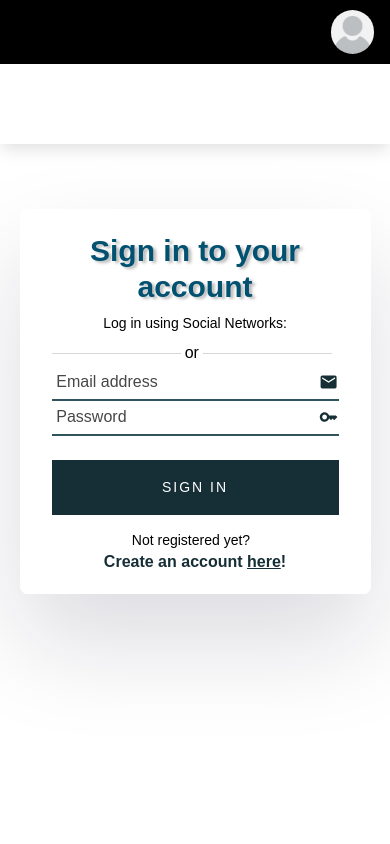
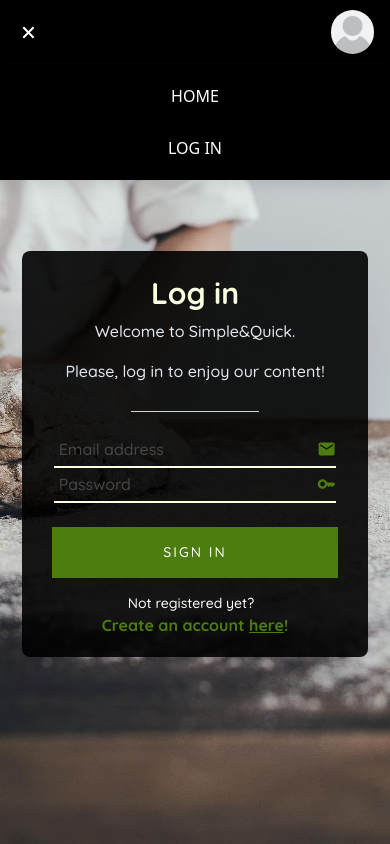
Before and after one commit to mgcaruso/frontend-developer-test, a React (Create React App) app: page /login in a window 390 px wide. Both pictures are taken after a click on the icon 28 px from the left and 32 px from the top of the page. Built offline with nearby package versions, Linux system fonts and the light colour scheme.

Commit message:
login responsive

```diff
--- a/src/components/navbar.jsx
+++ b/src/components/navbar.jsx
@@ -37,7 +37,7 @@ export default function Navbar() {
         <>
             <div className='container-box'>
                 <div className='menu-mobile'>
-                    {open ? <BiX onClick={() => setOpen(false)} color="black" size={25} /> : <BiMenu onClick={() => setOpen(true)} color="black" size={25} />}
+                    {open ? <BiX onClick={() => setOpen(false)} color="white" size={25} /> : <BiMenu onClick={() => setOpen(true)} color="black" size={25} />}
                     <div>
                         <img className="avatar h-[2.7rem] w-[2.7rem] rounded-full object-cover" src={loggedUser?.avatar || UnknownUser} alt={loggedUser ? "userAvatar" : "unknown user"} />
                     </div>
@@ -57,7 +57,7 @@ export default function Navbar() {
             </div>
             {open &&
                 <div className='burger-menu'>
-                    {links.map((link, i) => <LinkRouter className="link burger-link" key={i} to={link.to}>{link.name}</LinkRouter>)}
+                    {links.map((link, i) => <LinkRouter className="link burger-link my-3" key={i} to={link.to}>{link.name}</LinkRouter>)}
                 </div>
             }
         </>
--- a/src/pages/LogIn.jsx
+++ b/src/pages/LogIn.jsx
@@ -4,13 +4,9 @@ import EmailIcon from '@mui/icons-material/Email';
 import KeyIcon from '@mui/icons-material/Key';
 import { motion } from "framer-motion"
 import { useState } from 'react'
-// import { useDispatch } from 'react-redux'
-// import userActions from '../redux/actions/userActions';
 import RemoveRedEyeIcon from '@mui/icons-material/RemoveRedEye';
 import VisibilityOffIcon from '@mui/icons-material/VisibilityOff'
-import { Link as LinkRouter } from 'react-router-dom'
 import userActions from '../redux/actions/userActions';
-
 import users from '../users.json'
 import toast from 'react-hot-toast';
 import { useDispatch, useSelector } from 'react-redux';
@@ -19,26 +15,26 @@ import { useNavigate } from 'react-router-dom';
 export default function Login() {
     const dispatch = useDispatch();
     const navigate = useNavigate();
-    const handleSignIn = async (e) => {
+    const handleSignIn = (e) => {
         e.preventDefault()
         const loggedUser = {
             email: e.target[0].value,
             password: e.target[1].value
         };
 
-        let responseUser = users.filter( user => user.email === loggedUser.email && user.password === loggedUser.password ) //en este caso, haremos las validaciones desde el frontend debido a la carencia de un backend. Idealmente, las respuestas de validación deberían obtenerse desde los controladores.
+        let responseUser = users.filter(user => user.email === loggedUser.email && user.password === loggedUser.password) //en este caso, haremos las validaciones desde el frontend debido a la carencia de un backend. Idealmente, las respuestas de validación deberían obtenerse desde los controladores.
         console.log(responseUser)
-        if(responseUser.length > 0){
+        if (responseUser.length > 0) {
             toast.success(`Welcome, ${responseUser[0].first_name}!`)
             dispatch(userActions.userSignIn(responseUser[0]));
             navigate("/")
-        }else{
+        } else {
             toast.error("Revise the provided information.")
         }
 
     }
 
-    const loggedUser = useSelector( store => store)
+    const loggedUser = useSelector(store => store)
     console.log(loggedUser)
 
 
@@ -50,31 +46,24 @@ export default function Login() {
 
 
 
-    const blue = "#162e35"
+    const green = "#4d7c0f"
     return (
-        <div className='min-h-[80vh] w-full flex items-center justify-center'>
+        <div className='container-max min-h-[80vh] w-full flex items-center justify-center'>
             <div className="body min-h-full flex items-center justify-center py-3 sm:px-6 lg:px-5">
                 <motion.div animate={{ opacity: [0, 1] }} className="sign-in-card box-shadow py-5 px-8 space-y-5 rounded-lg">
-                    <h2 className="heading mt-1 text-center text-3xl font-extrabold text-white">Sign in to your account</h2>
-                    <div className='login-box'>
-                        <p className="text-sm text-center">Log in using Social Networks:</p>
-                        <div className="btn-box flex flex-wrap justify-center w-full my-0 flex-col items-center">
+                    <h2 className="heading mt-1 text-center text-3xl font-extrabold text-white">Log in</h2>
 
 
-                            {/* <button className="sub-btn flex"><img className="w-[1.5rem]" src={FacebookIcon} alt="facebook icon" /></button> */}
-                        </div>
-                    </div>
 
-
-                    <div className="line-box flex items-center">
-                        <div style={{ width: "45%", height: "1px" }} className="line"></div>
-                        <p className='mx-1'>or</p>
-                        <div style={{ width: "45%", height: "1px" }} className="line"></div>
+                    <div className="line-box flex items-center flex-col my-5">
+                        <h4 className='mx-1 text-slate-200 my-2 text-center'>Welcome to Simple&Quick.</h4>
+                        <p className='mx-1 text-slate-200 my-2 text-center'>Please, log in to enjoy our content!</p>
+                        <div style={{ width: "100%", height: "1px" }} className="line my-5"></div>
                     </div>
 
                     <form onSubmit={handleSignIn} className="form" action="#" method="POST">
                         <div className="rounded-md ">
-                            <div className="input-box w-full bg-[rgba(0,0,0,0)] border-b-2 border-[#30545d] placeholder-slate-900 focus:outline-none focus:ring-[#30545d] focus:border-slate-200 flex justify-between items-center">
+                            <div className="input-box w-full bg-[rgba(0,0,0,0)] border-b-2 border-[#f9ffe1] placeholder-slate-900 focus:outline-none focus:border-[#4d7c0f] flex justify-between items-center">
                                 <label htmlFor="email-address" className="sr-only">
                                     Email address
                                 </label>
@@ -87,9 +76,9 @@ export default function Login() {
                                     placeholder="Email address"
                                     className="w-full bg-transparent input"
                                 />
-                                <EmailIcon sx={{ color: blue, width: ".8em" }} />
+                                <EmailIcon sx={{ color: green, width: ".8em" }} />
                             </div>
-                            <div className="input-box w-full bg-[rgba(0,0,0,0)] border-b-2 border-[#30545d] placeholder-slate-900 focus:outline-none focus:ring-[#30545d] focus:border-slate-200 flex justify-between mb-4 items-center">
+                            <div className="input-box w-full bg-[rgba(0,0,0,0)] border-b-2 border-[#f9ffe1] placeholder-slate-900 focus:outline-none  focus:border-[#4d7c0f] flex justify-between mb-4 items-center">
                                 <label htmlFor="email-address" className="sr-only">
                                     Password
                                 </label>
@@ -103,10 +92,10 @@ export default function Login() {
                                     placeholder="Password"
                                     className="w-full bg-transparent input"
                                 />
-                                {!password ? <KeyIcon sx={{ color: blue, width: ".8em" }} /> :
+                                {!password ? <KeyIcon sx={{ color: green, width: ".8em" }} /> :
 
                                     <span onClick={() => showPassword()}>
-                                        {showInput ? <VisibilityOffIcon sx={{ color: blue, width: ".8em", cursor: "pointer" }} /> : <RemoveRedEyeIcon sx={{ color: blue, width: ".8em", cursor: "pointer" }} />}
+                                        {showInput ? <VisibilityOffIcon sx={{ color: green, width: ".8em", cursor: "pointer" }} /> : <RemoveRedEyeIcon sx={{ color: green, width: ".8em", cursor: "pointer" }} />}
                                     </span>
                                 }
                             </div>
@@ -117,8 +106,9 @@ export default function Login() {
                                 <span className='btn2'>Sign In</span>
                             </button>
                             <div className='flex flex-wrap justify-center items-center'>
-                                <p className='text-sm mr-2'>Not registered yet?</p>
-                                <p style={{ color: blue }} className="font-bold">Create an account <LinkRouter to="/signUp"><span className='underline'>here</span></LinkRouter>!</p>
+                                <p className='text-sm mr-2 text-white'>Not registered yet?</p>
+                                <p style={{ color: green }} className="font-bold text-center">Create an account <a href="#"><span className='underline'>here</span></a>!</p>
+                                {/* CALL TO ACTION FOR FUTURE SIGN UP PAGE */}
                             </div>
                         </div>
                     </form>
--- a/src/styles/home.css
+++ b/src/styles/home.css
@@ -13,16 +13,15 @@
     font-family: 'Quicksand', sans-serif;
 }
 
+.title,.subtitle{
+    margin-left: 3rem;
+}
 
-.home-banner{
-    /* background-image: url('../assets/banner.jpg'); */
-    /* background-position: center;
-    background-repeat: no-repeat;
-    background-size: cover;
-    height: 20rem;
-    display: flex;
-    flex-direction: column;
-    justify-content: center; */
+
+
+.body{
+    margin: 0 !important;
+    padding: 0 !important;
 }
 
 .video-banner{
@@ -58,6 +57,7 @@
 }
 
 
+
 @media (max-width: 425px) {
     .streaming-box h3{
         font-size: 1rem;
@@ -68,6 +68,12 @@
     }
     .hi-box{
         text-align: center;
+    }
+    .title,.subtitle{
+        margin-left: 1rem;
+    }
+    .subtitle{
+        width: 50%;
     }
 }
 @media (max-width: 359px) {
@@ -86,14 +92,3 @@
         margin:0 !important;
     }
 }
-
-@media (max-width: 537px) {
-    .categories-box{
-        flex-direction: column;
-        padding: .5rem 1rem;
-    }
-
-    .category-card{
-        margin: .5rem 0;
-    }
-}
--- a/src/styles/logIn.css
+++ b/src/styles/logIn.css
@@ -1,18 +1,25 @@
+@import url('https://fonts.googleapis.com/css2?family=Quicksand:wght@500;600;700&display=swap');
+
 :root {
-    --main-blue: #162e35;
+    --main-green: #4d7c0f;
+    --secondary-green: #f9ffe1;
 }
 
-@import url('https://fonts.googleapis.com/css2?family=Montserrat:wght@300;400;500;600;700&display=swap');
-@import url('https://fonts.googleapis.com/css2?family=Jura:wght@400;500;600;700&family=Orbitron:wght@900&display=swap');
+
+.container-max {
+    background-image: url("../assets/login.jpg");
+    background-position: center;
+    background-size: cover;
+    flex-grow: 1;
+
+}
 
 .body {
-    font-family: 'Montserrat', sans-serif;
+    font-family: 'Quicksand', sans-serif;
 }
 
 .heading {
-    font-weight: bold;
-    text-shadow: 3px 2px 3px rgba(85, 85, 85, 0.4);
-    color: #025171;
+    color: var(--secondary-green);
     margin-bottom: 0 !important;
 }
 
@@ -25,8 +32,8 @@
 }
 
 .sign-in-card {
-    background-color: rgba(255, 255, 255, 0.5);
-    width: 90% !important;
+    background-color: rgba(0, 0, 0, 0.9);
+    width: 100% !important;
 }
 
 .btn-width-full {
@@ -35,7 +42,7 @@
 
 .btn-width-full:hover {
     background-color: transparent;
-    border: 1.5px solid var(--main-blue);
+    border: 1.5px solid var(--main-green);
     font-weight: bold;
     box-shadow: rgba(100, 100, 111, 0.7) 0px 7px 29px 0px;
     transition: all .5s linear;
@@ -45,7 +52,7 @@
     padding: 0 0 !important;
 }
 
-input{
+input {
     padding: .3rem .3rem;
 }
 
@@ -103,8 +110,8 @@ span::after,
 
 /*--- btn-5 ---*/
 .btn-5 span {
-    color: var(--main-blue);
-    border: 2px solid rgb(166, 218, 248);
+    color: var(--main-green);
+    border: 2px solid --secondary-green;
     transition: 0.2s;
 }
 
@@ -117,7 +124,7 @@ span::after,
 .btn.hover-border-11::after {
     width: 100%;
     height: 2px;
-    background-color: var(--main-blue);
+    background-color: var(--main-green);
     z-index: 1;
     transition: 0.35s;
 }
@@ -142,7 +149,7 @@ span::after,
 .btn.hover-border-11 span::after {
     width: 2px;
     height: 100%;
-    background-color: var(--main-blue);
+    background-color: var(--main-green);
     z-index: 0;
     transition: 0.25s;
 }
@@ -189,7 +196,7 @@ span::after,
 
 .line {
     height: 2px;
-    width: 45%;
+    width: 45% !important;
     background-color: #d6d6d6;
 }
 
@@ -214,17 +221,17 @@ input::placeholder {
 
 
 .btn2 {
-    background-color: var(--main-blue);
+    background-color: var(--main-green);
     transition: all .5 ease;
 }
 
 .btn2:hover {
-    background-color: rgb(166, 218, 248);
+    background-color: white;
 
 }
 
 .btn span:hover {
-    color: var(--main-blue) !important;
+    color: var(--main-green) !important;
     font-weight: bold;
 }
 
@@ -235,15 +242,11 @@ input::placeholder {
 
 
 
-.sign-in-card {
-    width: 40%;
-    background-color: rgba(255, 255, 255, 0.75);
-
-}
 
 
 
-.input-box:focus-within{
+
+.input-box:focus-within {
     background-color: rgba(0, 0, 0, 0.22);
     background-color: rgba(166, 218, 248, 0.5);
     border-bottom: 2px solid #2d505a;
@@ -275,7 +278,8 @@ input::placeholder {
     .first-last-box {
         flex-direction: column;
     }
-    .box-modal{
+
+    .box-modal {
         width: 95% !important;
     }
 
--- a/src/styles/navbar.css
+++ b/src/styles/navbar.css
@@ -36,7 +36,7 @@
 }
 
 .burger-menu {
-    background-color: white;
+    background-color: black;
     flex-grow: 1;
     width: 100%;
     position: absolute;
```
Also changed, not shown: src/pages/Home.jsx (+2 -14 lines), src/assets/argentinian.jpg (deleted), src/assets/login.jpg (added).
